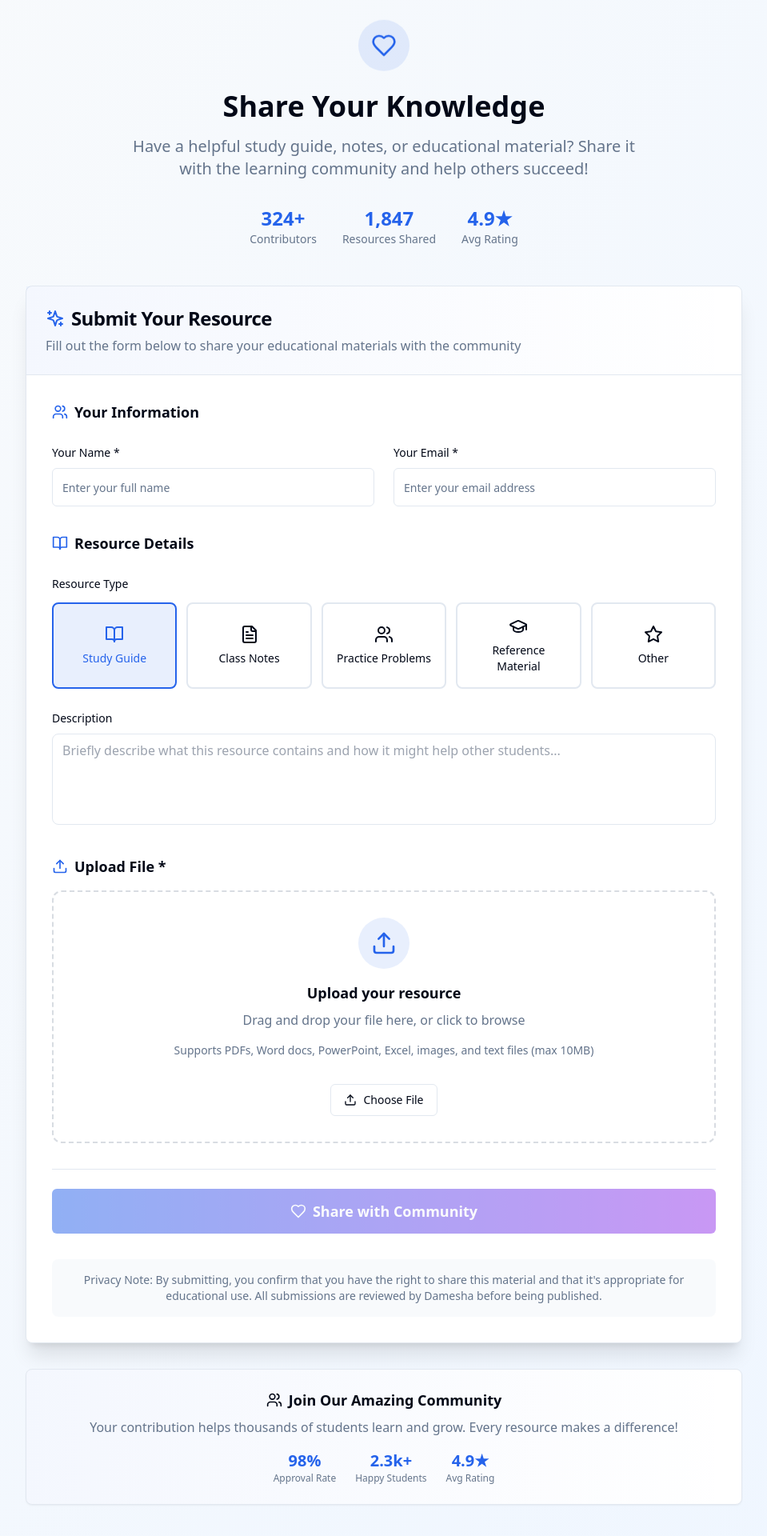
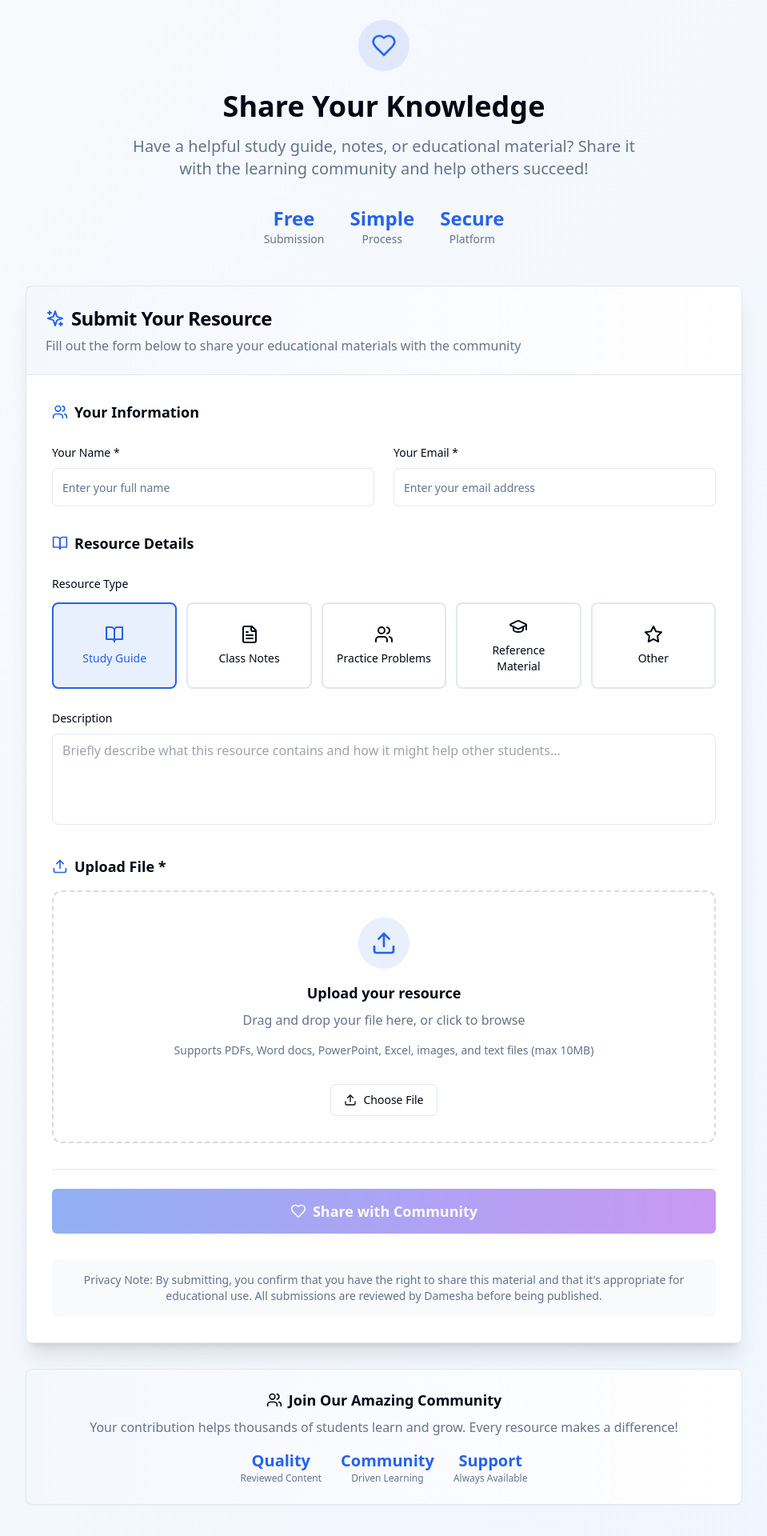
Before and after one commit to RED-ux101/tutoring-site, a React (Create React App) app in the folder frontend/: page /submit in a window 1280 px wide. Shown: the part 88-2008 px from the top of the page at 80% size, without its empty margins (160-1119 px from the left). Built offline with nearby package versions, Linux system fonts and the light colour scheme; no server answers.

Commit message:
Fix submission page error handling and remove fake stats
- Improve error handling with detailed error messages
- Add network error detection for better user feedback
- Remove fake statistics and ratings
- Replace with honest platform descriptors
- Add console logging for debugging submission issues

```diff
--- a/frontend/src/pages/StudentSubmissionPage.js
+++ b/frontend/src/pages/StudentSubmissionPage.js
@@ -117,7 +117,9 @@ const StudentSubmissionPage = () => {
       });
 
       if (!response.ok) {
-        throw new Error('Submission failed');
+        const errorText = await response.text();
+        console.error('Submission failed:', response.status, errorText);
+        throw new Error(`Submission failed: ${response.status} - ${errorText || 'Server error'}`);
       }
 
       setSuccess('Thank you! Your resource has been submitted for review. Damesha will review it and add it to the collection if appropriate.');
@@ -134,7 +136,12 @@ const StudentSubmissionPage = () => {
       // Clear success message after 5 seconds
       setTimeout(() => setSuccess(''), 5000);
     } catch (error) {
-      setError('Failed to submit resource. Please try again.');
+      console.error('Submission error:', error);
+      if (error.message.includes('fetch')) {
+        setError('Unable to connect to the server. Please check your internet connection and try again.');
+      } else {
+        setError(`Submission failed: ${error.message}`);
+      }
     } finally {
       setLoading(false);
     }
@@ -171,19 +178,19 @@ const StudentSubmissionPage = () => {
             Have a helpful study guide, notes, or educational material? Share it with the learning community and help others succeed!
           </p>
 
-          {/* Stats */}
+          {/* Platform Info */}
           <div className="flex justify-center gap-8 mt-8 animate-slideUp" style={{animationDelay: '0.4s'}}>
             <div className="text-center">
-              <div className="text-2xl font-bold text-primary">324+</div>
-              <div className="text-sm text-muted-foreground">Contributors</div>
+              <div className="text-2xl font-bold text-primary">Free</div>
+              <div className="text-sm text-muted-foreground">Submission</div>
             </div>
             <div className="text-center">
-              <div className="text-2xl font-bold text-primary">1,847</div>
-              <div className="text-sm text-muted-foreground">Resources Shared</div>
+              <div className="text-2xl font-bold text-primary">Simple</div>
+              <div className="text-sm text-muted-foreground">Process</div>
             </div>
             <div className="text-center">
-              <div className="text-2xl font-bold text-primary">4.9★</div>
-              <div className="text-sm text-muted-foreground">Avg Rating</div>
+              <div className="text-2xl font-bold text-primary">Secure</div>
+              <div className="text-sm text-muted-foreground">Platform</div>
             </div>
           </div>
         </div>
@@ -449,16 +456,16 @@ const StudentSubmissionPage = () => {
                 </p>
                 <div className="flex justify-center gap-6">
                   <div className="text-center">
-                    <div className="text-xl font-bold text-primary">98%</div>
-                    <div className="text-xs text-muted-foreground">Approval Rate</div>
+                    <div className="text-xl font-bold text-primary">Quality</div>
+                    <div className="text-xs text-muted-foreground">Reviewed Content</div>
                   </div>
                   <div className="text-center">
-                    <div className="text-xl font-bold text-primary">2.3k+</div>
-                    <div className="text-xs text-muted-foreground">Happy Students</div>
+                    <div className="text-xl font-bold text-primary">Community</div>
+                    <div className="text-xs text-muted-foreground">Driven Learning</div>
                   </div>
                   <div className="text-center">
-                    <div className="text-xl font-bold text-primary">4.9★</div>
-                    <div className="text-xs text-muted-foreground">Avg Rating</div>
+                    <div className="text-xl font-bold text-primary">Support</div>
+                    <div className="text-xs text-muted-foreground">Always Available</div>
                   </div>
                 </div>
               </div>
```
